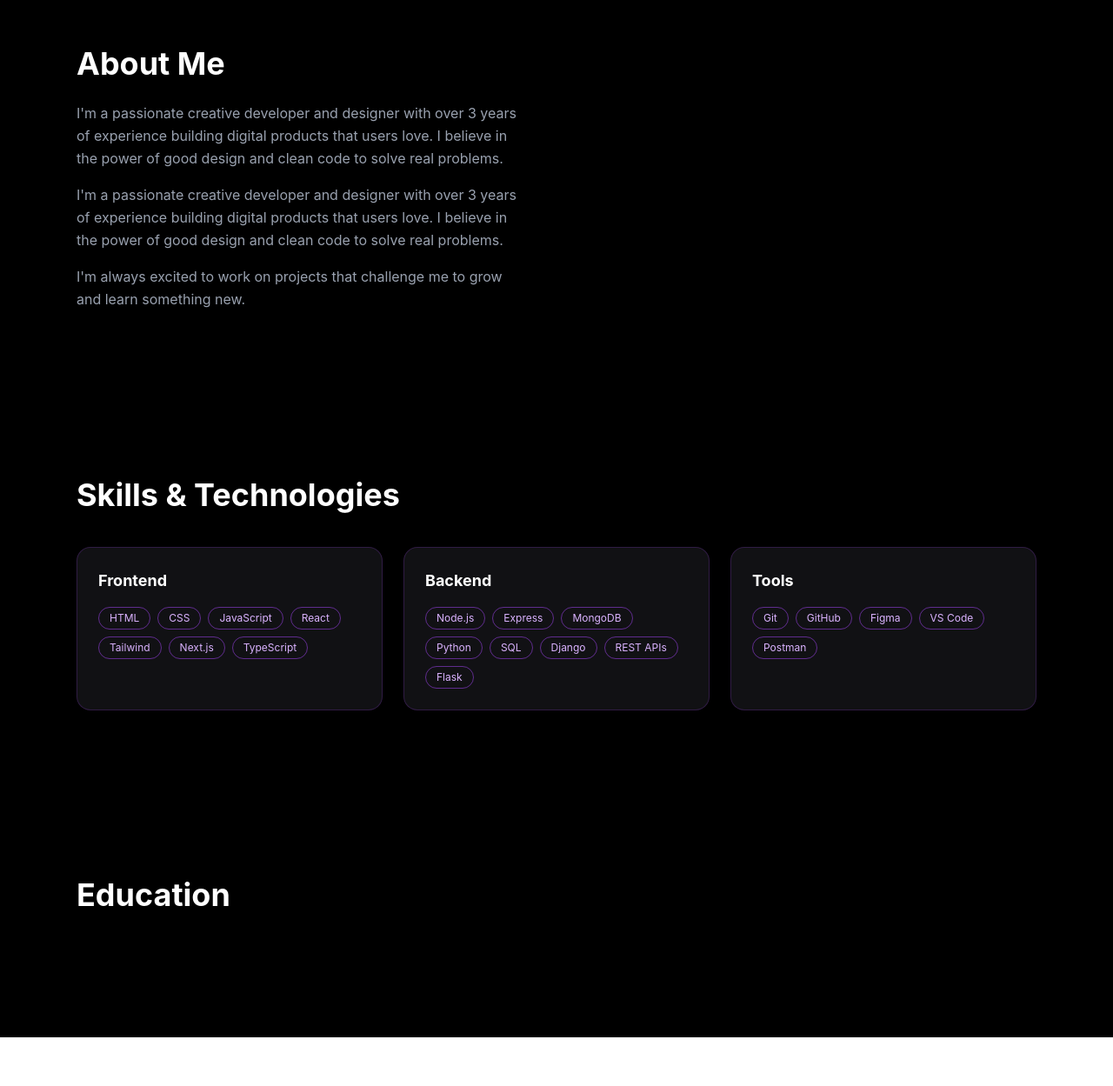
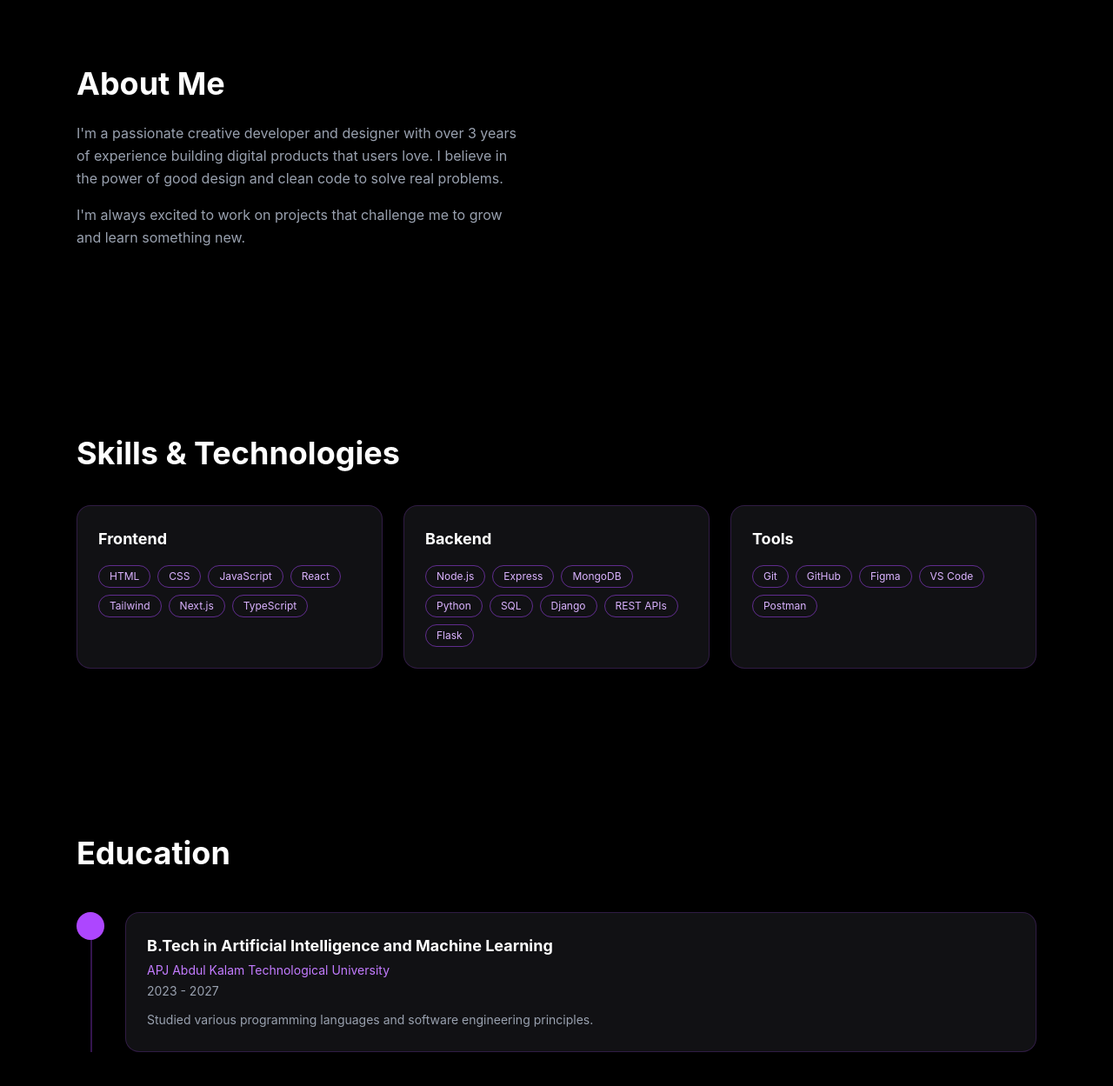
Before and after one commit to jerryjohnsoffl/portfolio, a React app: page / in a window 1280 px wide. Shown: the part 843-2092 px from the top of the page at 87% size. Before the commit the page ends 2036 px from the top, so only its background shows below. Built offline with nearby package versions, Linux system fonts and the light colour scheme; the HTML template or start-up script is replaced by a standard one.

Commit message:
Education added

```diff
--- a/src/About/About.jsx
+++ b/src/About/About.jsx
@@ -1,6 +1,9 @@
 import React from 'react'
 
 const About = () => {
+    const CurrentYear = new Date().getFullYear()
+    const year = CurrentYear - 2023
+    console.log(year)
   return (
     <section
     id="about"
@@ -12,13 +15,7 @@ const About = () => {
                     About Me
                 </h2>
                 <p className="text-gray-400 text-sm sm:text-base leading-relaxed mb-4">
-                    I'm a passionate creative developer and designer with over 3
-                    years of experience building digital products that users love. I
-                    believe in the power of good design and clean code to solve real
-                    problems.
-                </p>
-                <p className="text-gray-400 text-sm sm:text-base leading-relaxed mb-4">
-                    I'm a passionate creative developer and designer with over 3
+                    I'm a passionate creative developer and designer with over {year+ " "}
                     years of experience building digital products that users love. I
                     believe in the power of good design and clean code to solve real
                     problems.
--- a/src/Education/Education.jsx
+++ b/src/Education/Education.jsx
@@ -18,6 +18,34 @@ const Education = () => {
         <h2 className="text-3xl sm:text-4xl font-bold text-white mb-12 opacity-0 animate-fade-up">
             Education
         </h2>
+        <div className="relative flex flex-col gap-8">
+            <div className="absolute left-4 top-0 bottom-0 w-0.5 bg-purple-500/30"></div>
+            {EducationData.map((item, index) => (
+                <div
+                key={index}
+                className="relative flex items-start gap-6 opacity-0 animate-fade-up"
+                style={{ animationDelay: `${index * 0.2}s` }}
+                >
+                    <div className="flex flex-col items-center z-10 shrink-0">
+                        <div className="w-8 h-8 rounded-full bg-purple-500 flex items-center text-center justify-center text-white text-xs font-semibold"></div>
+                    </div>
+                    <div className="flex-1 bg-[#111114] border border-purple-500/20 rounded-2xl p-5 sm:p-6">
+                        <h3 className="text-white font-bold text-base sm:text-lg">
+                            {item.degree}
+                        </h3>
+                        <p className="text-purple-400 text-sm mt-1">
+                            {item.institution}
+                        </p>
+                        <p className="text-gray-400 text-sm mt-1">
+                            {item.duration}
+                        </p>
+                        <p className="text-gray-400 text-sm mt-3 leading-relaxed">
+                            {item.description}
+                        </p>
+                    </div>
+                </div>
+            ))}
+        </div>
     </section>
   )
 }
```
